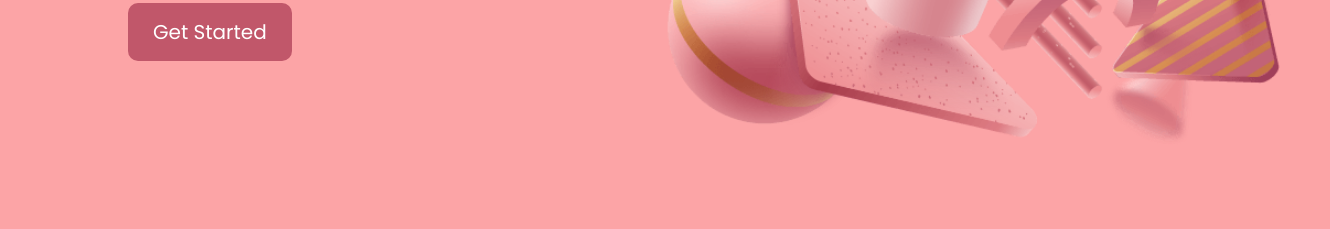
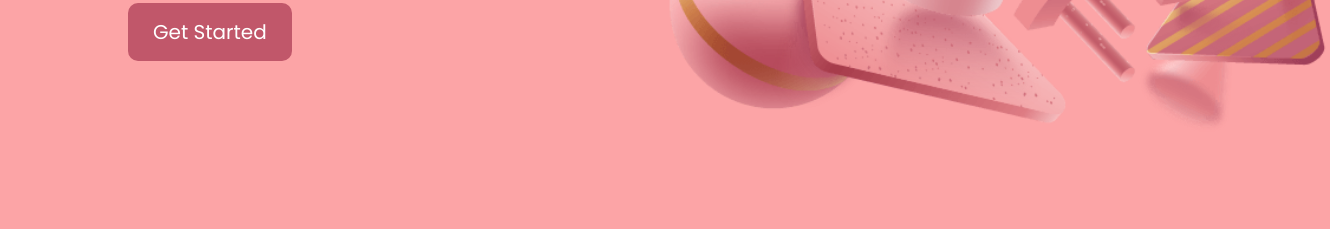
Before and after one commit to Abdarhman636/Coffe-3D, a plain HTML site: page index.html in a window 1280 px wide. Shown: the part 571-800 px from the top of the page, 1330 px wide, since content can reach past the window. Drawn offline with nearby package versions, Linux system fonts and the light colour scheme.

Commit message:
remove margin

```diff
--- a/style.css
+++ b/style.css
@@ -81,11 +81,9 @@ a {
 
 .heroimgs {
   position: relative;
-  /* height: 289px; */
   order: 1;
   flex: 1;
-  height: 70%;
-  margin-top: 60px;
+  height: 75%;
   width: 100%;
 }
 
```
